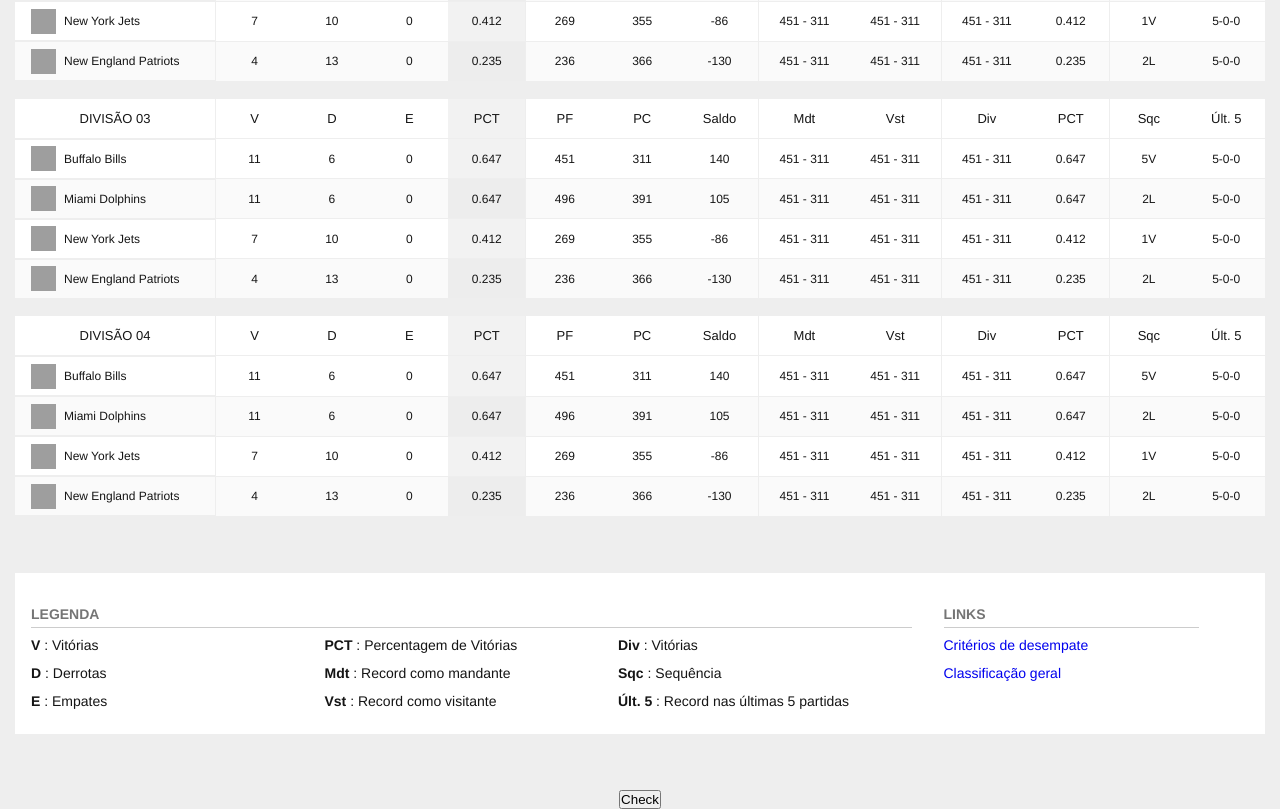
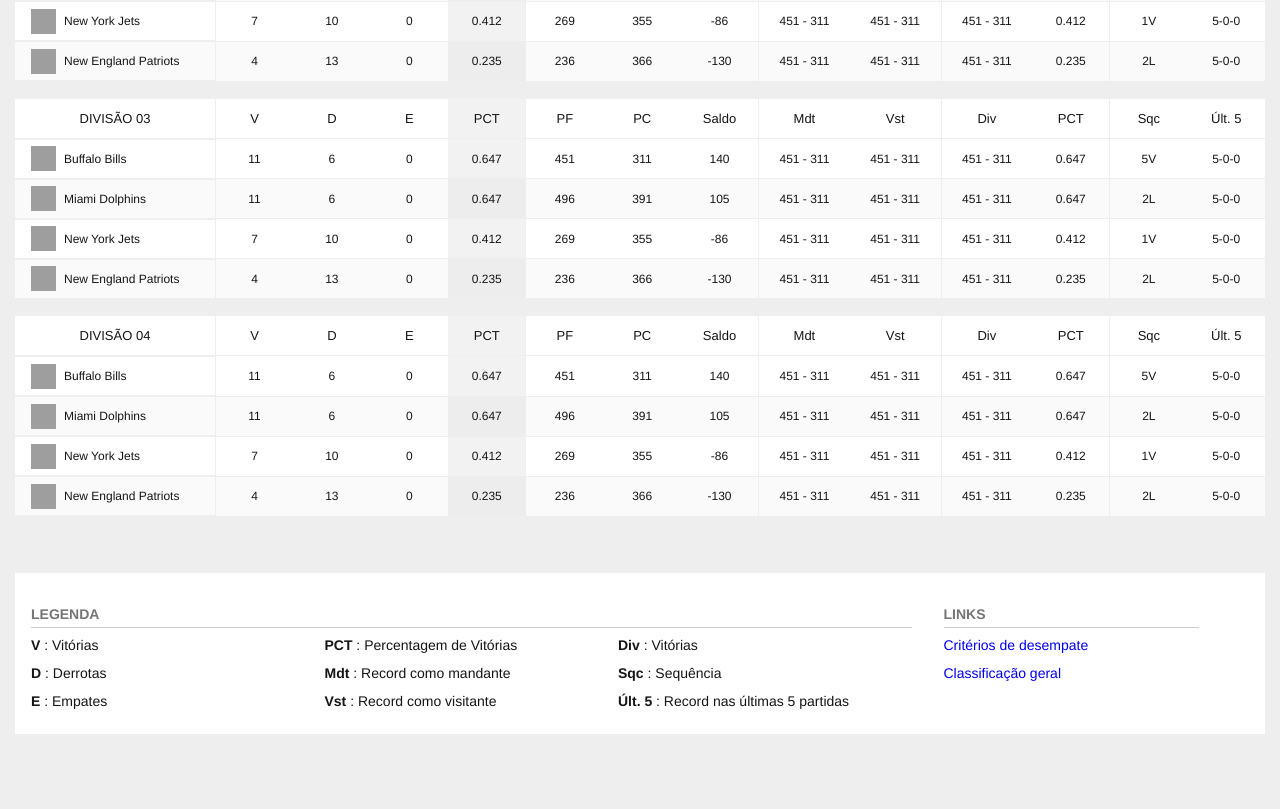
Before and after one commit to tcarreiro/fanfantasy, a Vue app in the folder fanfantasy.modules/: page /standings in a window 1280 px wide. Shown: the part 857-1666 px from the top of the page. Built offline with nearby package versions, Linux system fonts and the light colour scheme; grey boxes are pictures that could not be loaded; some icons are missing.

Commit message:
check button removed from standings view

```diff
--- a/fanfantasy.modules/src/views/StandingsView.vue
+++ b/fanfantasy.modules/src/views/StandingsView.vue
@@ -65,7 +65,6 @@ import { generateRandomId } from '@/utils/random';
     </div>
     <StandingsLegend />
   </div>
-<button @click="()=> {console.log(seasonOptions[season]+' / '+stageOptions[leagueStage])}">Check</button>
 </template>
 
 <style scoped lang="scss">
```
